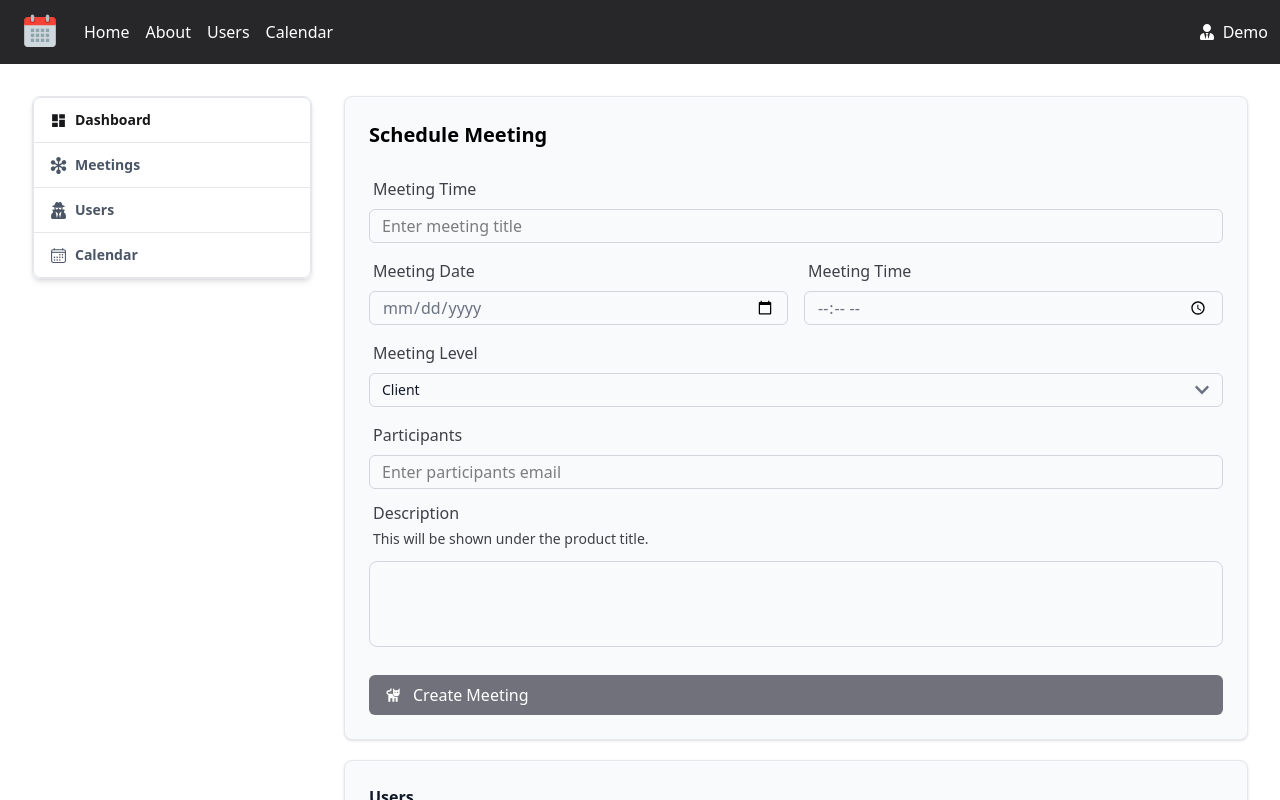
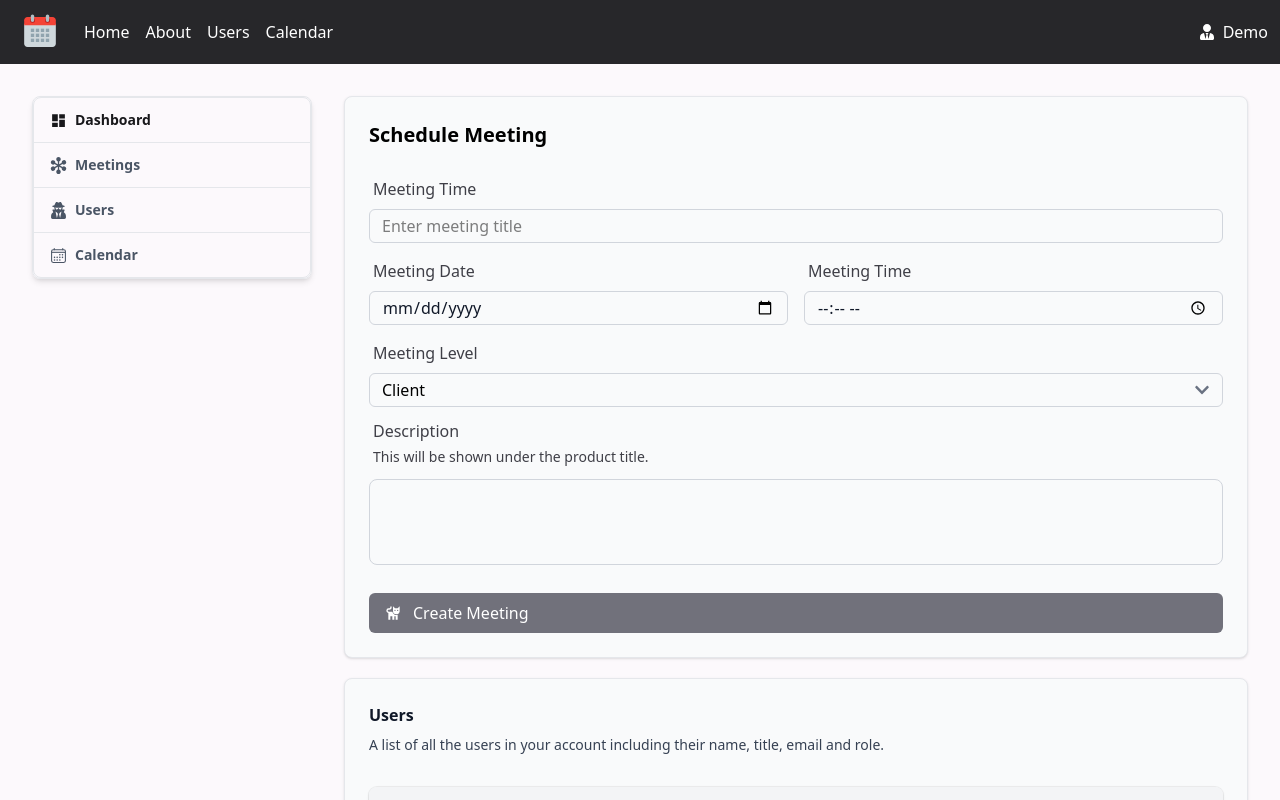
Before and after one commit to fZ0x539/g54-rf1-workshop, a React (Vite) app: page / in a window 1280 px wide. Shown: the top 800 px of the page. Built offline with nearby package versions, Linux system fonts and the light colour scheme.

Commit message:
Added input validation for 5/6 of form fields

```diff
--- a/src/App.css
+++ b/src/App.css
@@ -1 +1,5 @@
 @import 'tailwindcss';
+
+body {
+  background: #8b038906;
+}
--- a/src/components/MeetingForm/SelectMeetingLevel.tsx
+++ b/src/components/MeetingForm/SelectMeetingLevel.tsx
@@ -1,4 +1,3 @@
-import { useState } from "react";
 import {
   Label,
   Listbox,
@@ -6,9 +5,15 @@ import {
   ListboxOption,
   ListboxOptions,
 } from "@headlessui/react";
-import { FaChevronDown } from "react-icons/fa";
-import { FaCheck } from "react-icons/fa";
-import clsx from "clsx";
+import { useState } from "react";
+import {
+  Controller,
+  type Control,
+  type FieldValues,
+  type Path,
+} from "react-hook-form";
+import { FaCheck, FaChevronDown } from "react-icons/fa";
+import { meetingLevels } from "../../zod/schema";
 
 const levels = [
   { id: 1, name: "Team" },
@@ -17,19 +22,33 @@ const levels = [
   { id: 4, name: "Client" },
 ];
 
-export default function SelectMeetingLevel() {
+interface SelectMeetingLevelProps<T extends FieldValues> {
+  control: Control<T>;
+  name: Path<T>;
+  label?: string;
+}
+
+export default function SelectMeetingLevel<T extends FieldValues>({
+  control,
+  name,
+  label = "Meeting Level",
+}: SelectMeetingLevelProps<T>) {
   const [selected, setSelected] = useState(levels[3]);
 
   return (
-    <Listbox value={selected} onChange={setSelected}>
+    <Controller
+      control={control}
+      name={name}
+      render={({ field: { value, onChange } }) => (
+        <Listbox value={value} onChange={onChange}>
           <div>
             <Label className="block font-medium text-zinc-700 mb-2 m-1">
               Meeting Level
             </Label>
             <div className="relative mt-2">
-          <ListboxButton className="grid w-full cursor-pointer grid-cols-1 rounded-md px-3 py-1 text-left border data-open:border-gray-500 border-gray-300 text-gray-900  sm:text-sm/6">
+              <ListboxButton className="grid w-full cursor-pointer grid-cols-1 rounded-md px-3 py-1 text-left border data-open:border-gray-500 border-gray-300">
                 <span className="col-start-1 row-start-1 truncate pr-6">
-              {selected.name}
+                  {value || "Select a level"}
                 </span>
                 <FaChevronDown
                   aria-hidden="true"
@@ -41,14 +60,14 @@ export default function SelectMeetingLevel() {
                 transition
                 className="absolute z-10 mt-1 max-h-60 w-full overflow-auto rounded-md bg-gray-100 text-base shadow-lg ring-1 ring-black/5 focus:outline-hidden data-leave:transition data-leave:duration-100 data-leave:ease-in data-closed:data-leave:opacity-0 sm:text-sm"
               >
-            {levels.map((level) => (
+                {meetingLevels.map((level) => (
                   <ListboxOption
-                key={level.id}
+                    key={level}
                     value={level}
                     className="group relative cursor-pointer py-2 pr-4 pl-8 text-gray-900 select-none data-focus:bg-zinc-800 data-focus:text-white data-focus:outline-hidden"
                   >
                     <span className="block truncate font-normal group-data-selected:font-semibold">
-                  {level.name}
+                      {level}
                     </span>
 
                     <span className="absolute inset-y-0 left-0 flex items-center pl-1.5 text-zinc-600 group-not-data-selected:hidden group-data-focus:text-white">
@@ -60,5 +79,7 @@ export default function SelectMeetingLevel() {
             </div>
           </div>
         </Listbox>
+      )}
+    />
   );
 }
--- a/src/components/MeetingForm/TimeDatePicker.tsx
+++ b/src/components/MeetingForm/TimeDatePicker.tsx
@@ -1,11 +1,16 @@
-import { useRef, useState } from "react";
+import { useRef } from "react";
+import type { FieldError } from "react-hook-form";
 
-function DatePicker() {
-  const [date, setDate] = useState("");
+interface Props {
+  value: string;
+  onChange: (value: string) => void;
+  error?: FieldError
+}
+
+function DatePicker({ value, onChange, error }: Props) {
   const today = new Date().toISOString().split("T")[0];
 
-  const dateInputRef = useRef<HTMLInputElement>(null);
-
+  const ref = useRef<HTMLInputElement>(null);
 
   return (
     <div className="w-full">
@@ -13,21 +18,22 @@ function DatePicker() {
         Meeting Date
       </label>
       <input
-        onClick={() => dateInputRef.current?.showPicker()}
-        ref={dateInputRef}
+        ref={ref}
+        onClick={() => ref.current?.showPicker()}
         type="date"
         min={today}
-        value={date}
-        onChange={(e) => setDate(e.target.value)}
-        required
+        value={value}
+        onChange={(e) => onChange(e.target.value)}
         className="w-full px-3 py-1 border border-gray-300 cursor-pointer focus:outline-none focus:border-gray-500 duration-75 invalid:text-gray-500  valid:text-gray-900 rounded-md "
       />
+      {error && <p className="p-1 select-none font-xs text-red-600 ">{error.message}</p>}
     </div>
   );
 }
 
-function TimePicker() {
-  const [text, setText] = useState("");
+function TimePicker({value, onChange, error}: Props) {
+
+  const ref = useRef<HTMLInputElement>(null);
 
   return (
     <>
@@ -36,17 +42,19 @@ function TimePicker() {
           Meeting Time
         </label>
         <input
-          value={text}
+          ref={ref}
+          onClick={() => ref.current?.showPicker()}
+          value={value}
           type="time"
           min="06:00"
           max="21:00"
-          onChange={(e) => setText(e.target.value)}
-          required
-          className="w-full px-3 py-1 border border-gray-300 invalid:text-gray-500 focus:outline-none focus:border-gray-500 duration-75  valid:text-gray-900 rounded-md  "
+          onChange={(e) => onChange(e.target.value)}
+          className="w-full select-none cursor-pointer  px-3 py-1 border border-gray-300 invalid:text-gray-500 focus:outline-none focus:border-gray-500 duration-75  valid:text-gray-900 rounded-md  "
         />
+        {error && <p className="p-1 select-none font-xs text-red-600 ">{error.message}</p>}
       </div>
     </>
   );
 }
 
-export {DatePicker, TimePicker};
+export { DatePicker, TimePicker };
--- a/src/components/MeetingsForm.tsx
+++ b/src/components/MeetingsForm.tsx
@@ -3,25 +3,83 @@ import SelectMeetingLevel from "./MeetingForm/SelectMeetingLevel";
 import { DatePicker, TimePicker } from "./MeetingForm/TimeDatePicker";
 import { Description, Field, Label, Textarea } from "@headlessui/react";
 import clsx from "clsx";
+import { useState } from "react";
+import EmailTagInput from "./MeetingForm/EmailTagInput";
+import { Controller, useForm, type FieldError, type FieldErrors } from "react-hook-form";
+import { zodResolver } from "@hookform/resolvers/zod";
+import { meetingSchema, type MeetingFormValues } from "../zod/schema";
 
 const ScheduleMeetingForm = () => {
+  const [participants, setParticipants] = useState<string[]>([]);
+
+  const { register, handleSubmit, control, formState: {errors} } = useForm<MeetingFormValues>({
+    resolver: zodResolver(meetingSchema),
+    defaultValues: {
+      title: "",
+      date: "",
+      time: "",
+      meetingLevel: "Client",
+      participants: [],
+      description: "",
+    },
+  });
+  const onSubmit = (data: any) => {
+    console.log("Form data:", data);
+  };
+
+  const onError = (errors: any) => {
+    console.error("Form errors:", errors);
+  };
+
   return (
     <div className="bg-gray-50 p-6 border border-gray-200  rounded-lg shadow-sm">
       <h2 className="text-xl font-bold mb-6">Schedule Meeting</h2>
-      <form className="flex flex-col gap-3">
-        <TextInput label="Meeting Time" placeholder="Enter meeting title" />
-        <div className="flex  items-center space-between gap-4 w-full">
-          <DatePicker />
-          <TimePicker />
+      <form
+        className="flex flex-col gap-3"
+        onSubmit={handleSubmit(onSubmit, onError)}
+      >
+        <TextInput
+          {...register("title")}
+          error={errors.title}
+          label="Meeting Time"
+          placeholder="Enter meeting title"
+        />
+        <div className="flex  space-between gap-4 w-full">
+          <Controller
+            name="date"
+            control={control}
+            render={({ field, fieldState: { error } }) => (
+              <DatePicker
+                error={error}
+                value={field.value}
+                onChange={field.onChange}
+              />
+            )}
+          />
+          <Controller
+            name="time"
+            control={control}
+            render={({ field, fieldState: { error } }) => (
+              <TimePicker
+                error={error}
+                value={field.value}
+                onChange={field.onChange}
+              />
+            )}
+          />
         </div>
-        <SelectMeetingLevel />
-        <TextInput
-          label="Participants"
-          placeholder="Enter participants email"
-        />
-        <TextArea />
+        <SelectMeetingLevel control={control} name="meetingLevel" />
 
-        <button className="mt-4 flex items-center gap-3 cursor-pointer bg-zinc-500 text-white px-4 py-2 rounded-md duration-75 hover:bg-zinc-600">
+        {/* <EmailTagInput
+          participants={participants}
+          setParticipants={setParticipants}
+        /> */}
+        <TextArea error={errors.description} {...register("description")} />
+
+        <button
+          className="mt-4 flex items-center gap-3 cursor-pointer bg-zinc-500 text-white px-4 py-2 rounded-md duration-75 hover:bg-zinc-600"
+          type="submit"
+        >
           <BiSolidCat />
           Create Meeting
         </button>
@@ -33,9 +91,12 @@ const ScheduleMeetingForm = () => {
 function TextInput({
   label,
   placeholder,
+  error,
+  ...props
 }: {
   label: string;
   placeholder: string;
+  error?: FieldError;
 }) {
   return (
     <>
@@ -48,30 +109,32 @@ function TextInput({
           type="text"
           autoComplete="on"
           placeholder={placeholder}
+          {...props}
         />
+        {error && <p className="p-1 select-none font-xs text-red-600">{error.message}</p>}
       </div>
     </>
   );
 }
 
-function TextArea() {
+function TextArea({ error, ...props }: {error?: FieldError}) {
   return (
     <>
       <div className="w-full ">
-        <Field>
-          <Label className="block font-medium text-zinc-700 mb-1 mx-1">
+          <label className="block font-medium text-zinc-700 mb-1 mx-1">
             Description
-          </Label>
-          <Description className="font-light text-sm text-zinc-700 mx-1">
+          </label>
+          <p className="font-light text-sm text-zinc-700 mx-1">
             This will be shown under the product title.
-          </Description>
-          <Textarea
+          </p>
+          <textarea
+            {...props}
             className={clsx(
               "mt-3 block w-full resize-none rounded-lg border border-gray-300 focus:border-gray-500 focus:outline-none bg-grey-500 px-3 py-1.5  text-black"
             )}
             rows={3}
           />
-        </Field>
+          {error && <p className="p-1 select-none font-xs text-red-600">{error.message}</p>}
       </div>
     </>
   );
--- a/src/zod/schema.ts
+++ b/src/zod/schema.ts
@@ -1,27 +1,37 @@
 import { z } from "zod";
 
-const schema = z.object({
-  title: z
-    .string()
-    .min(1, "Title is required")
-    .max(100, "Title must be less than 100 characters"),
-  date: z
-    .date()
-    .min(new Date(), "Meeting must be set in the future")
-    .or(z.string().transform((val) => new Date(val))),
-  time: z
-    .string()
-    .regex(
-      /^([01]?[0-9]|2[0-3]):[0-5][0-9]$/,
-      "Invalid time format (use HH:MM)"
-    ),
-  meetingLevel: z.enum(["client", "team", "division", "department"]),
-  participants: z
-    .array(z.string().email("Invalid email address"))
-    .nonempty("At least one participant is required"),
-  description: z
-    .string()
-    .max(500, "Description must be less than 500 characters"),
+export const meetingLevels = ["Team", "Department", "Division", "Client"] as const;
+export type MeetingLevel = typeof meetingLevels[number];
+
+export const meetingSchema = z.object({
+  title: z.string().min(1, "Title is required"),
+  date: z.string().min(1, "Date is required"),
+  time: z.string().min(1, "Time is required"),
+  meetingLevel: z.enum(meetingLevels), // Now just stores the string
+  participants: z.array(z.string()).optional(),
+  description: z.string().min(1, "Please enter a description.").optional()
 });
 
-export {schema as meetingSchema};
+export type MeetingFormValues = z.infer<typeof meetingSchema>;
+
+
+// const schema = z.object({
+//   title: z
+//     .string()
+//     .min(1, "Title is required")
+//     .max(100, "Title must be less than 100 characters"),
+//   date: z.string().transform((val) => new Date(val)),
+//   time: z
+//     .string()
+//     .regex(
+//       /^([01]?[0-9]|2[0-3]):[0-5][0-9]$/,
+//       "Invalid time format (use HH:MM)"
+//     ),
+//   meetingLevel: z.enum(["client", "team", "division", "department"]),
+//   participants: z
+//     .array(z.string().email("Invalid email address"))
+//     .nonempty("At least one participant is required"),
+//   description: z
+//     .string()
+//     .max(500, "Description must be less than 500 characters"),
+// });
```
Lines whose indentation alone changed are shown as unchanged.
